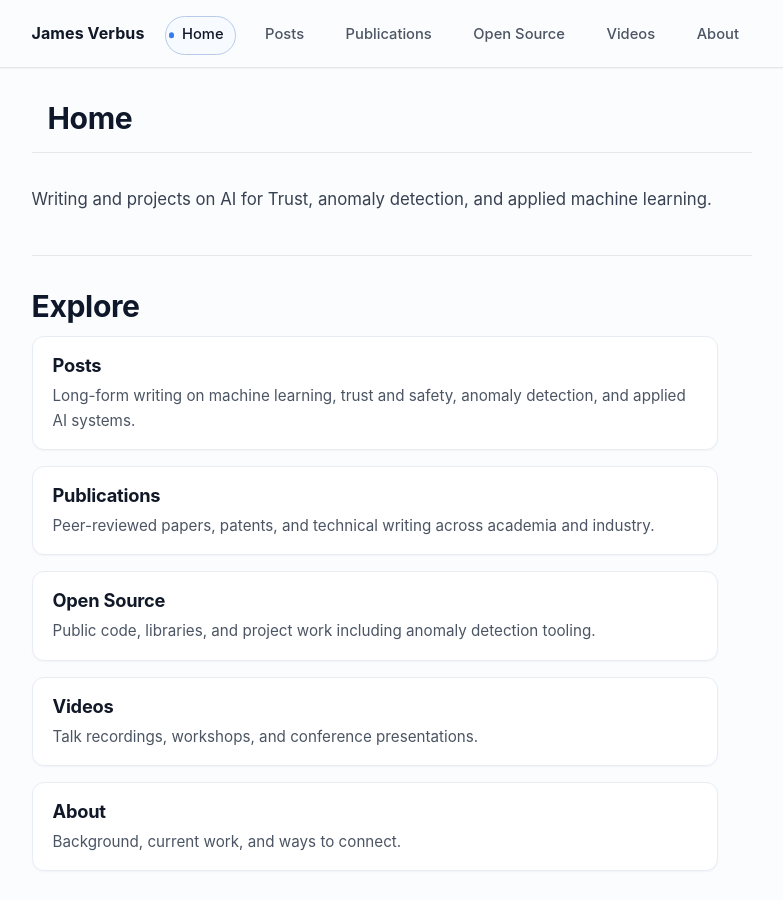
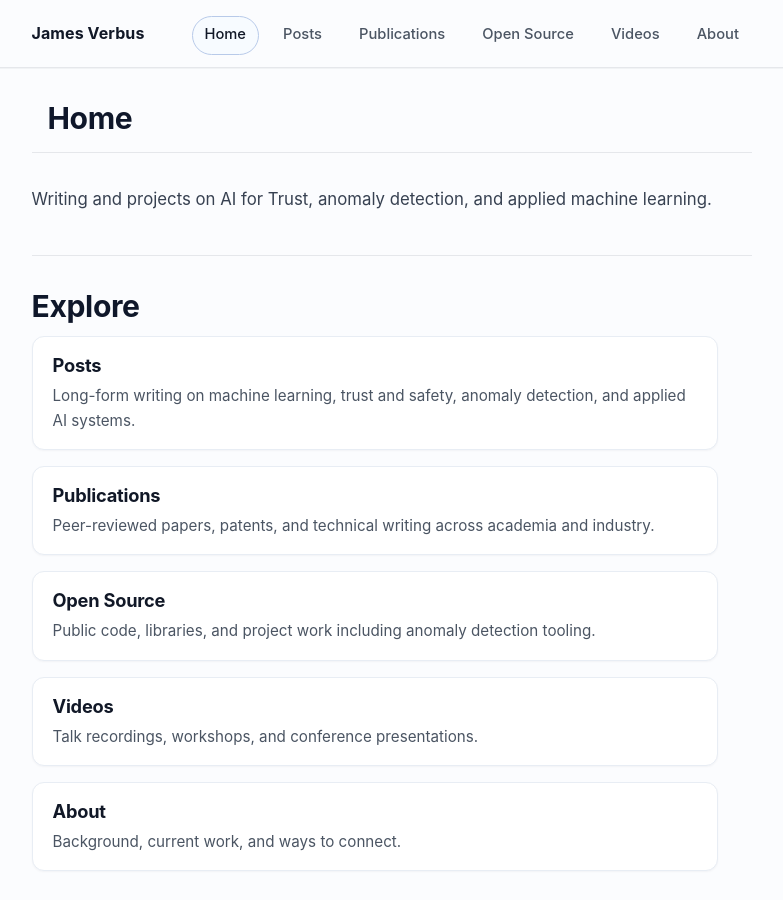
Before and after one commit to jverbus/jverbus.github.io, a Jekyll site: the page built from index.md, in a window 1280 px wide and 900 px high. Shown: the whole window, without its empty margins (241-1024 px from the left). Built offline with Jekyll 4.4.1, drawn with Linux system fonts in a browser that asks for light colours.

Commit message:
Remove navbar active dot

```diff
--- a/assets/css/modern.css
+++ b/assets/css/modern.css
@@ -160,25 +160,10 @@ button:focus-visible {
   color: var(--text-muted);
   border: 1px solid transparent;
   border-radius: 999px;
-  padding: 0.34rem 0.72rem 0.34rem 1rem;
+  padding: 0.34rem 0.72rem;
   transition: background-color 140ms ease, color 140ms ease, border-color 140ms ease, transform 120ms ease;
   text-decoration: none;
   white-space: nowrap;
-}
-
-.nav-global li:not(.logo) a::before {
-  content: "";
-  position: absolute;
-  left: 0.18rem;
-  top: 50%;
-  width: 0.34rem;
-  height: 0.34rem;
-  border-radius: 999px;
-  background: var(--accent);
-  opacity: 0;
-  pointer-events: none;
-  transform: translateY(-50%);
-  transition: opacity 140ms ease, background-color 140ms ease;
 }
 
 .nav-global li:not(.logo) a:hover {
@@ -193,10 +178,6 @@ button:focus-visible {
   color: var(--text);
   border-color: #b8cae9;
   background: #f7fbff;
-}
-
-.nav-global li.active a::before {
-  opacity: 0.9;
 }
 
 .body {
```
